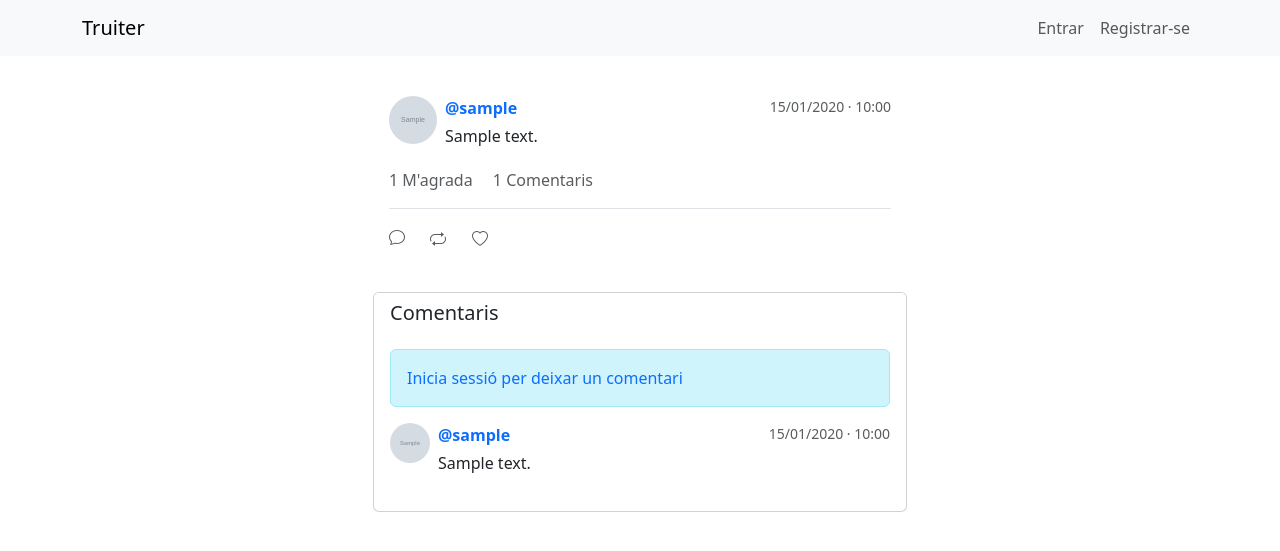
After one commit to navarropalatsi/xtec-truiter, a Django app: page /p/1 in a window 1280 px wide. The commit adds this page. Shown: the top 551 px of the page. Run offline with Django 5.2, Linux system fonts and the light colour scheme; tables that the repository leaves empty hold one stand-in row (values such as "Sample post"); grey boxes marked "Sample" are stand-in pictures.

Commit message:
Canviant vistes + començant repost

```diff
--- a/xarxa/templates/base.html
+++ b/xarxa/templates/base.html
@@ -9,6 +9,8 @@
             href="https://cdn.jsdelivr.net/npm/bootstrap@5.3.0/dist/css/bootstrap.min.css"
             rel="stylesheet"
         />
+        <!-- Bootstrap Icons CSS -->
+        <link rel="stylesheet" href="https://cdn.jsdelivr.net/npm/bootstrap-icons@1.13.1/font/bootstrap-icons.min.css">
     </head>
     <body>
         <!-- Navbar -->
--- /dev/null
+++ b/xarxa/templates/post.html
@@ -0,0 +1,147 @@
+{% extends 'base.html' %}
+{% load static %}
+
+{% block content %}
+<div class="container w-50 mt-3">
+    <!-- Post Principal -->
+    <div class="card mb-4 border-0">
+        <div class="card-body p-3">
+            <!-- Capçalera del Post -->
+            <div class="d-flex mb-2">
+                <img
+                    src="{{ post.author.profile.profile_picture.url }}"
+                    onerror="this.onerror=null; this.src='{% static 'profiles/default.jpg' %}'"
+                    alt="Foto de perfil"
+                    class="rounded-circle me-2"
+                    width="48"
+                    height="48"
+                />
+                <div class="flex-grow-1">
+                    <div class="d-flex justify-content-between">
+                        <div>
+                            <a href="{% url 'profile' post.author.username %}" class="text-decoration-none text-blue fw-bold">
+                                @{{ post.author.username }}
+                            </a>
+                            {% comment %} <span class="text-muted">@{{ post.author.username }}</span> {% endcomment %}
+                        </div>
+                        <small class="text-muted">{{ post.created_at|date:"d/m/Y · H:i" }}</small>
+                    </div>
+                    <div class="mt-1">
+                        <p class="mb-1">{{ post.content }}</p>
+                    </div>
+                </div>
+            </div>
+
+            <!-- Comptadors i Accions -->
+            <div class="mt-3 text-muted">
+                <span class="me-3">{{ post.likes.count }} M'agrada</span>
+                <span>{{ post.comments.count }} Comentaris</span>
+            </div>
+
+            <div class="d-flex gap-4 mt-3 border-top pt-3">
+                <!-- Comentari -->
+                <a href="#comentaris" class="text-decoration-none text-muted">
+                    <i class="bi bi-chat"></i>
+                </a>
+
+                <!-- Repost -->
+                <form method="post" action="{% url 'repost_post' post.id %}" class="d-inline">
+                    {% csrf_token %}
+                    <input type="hidden" name="next" value="{{ request.path }}" />
+                    <button type="submit" class="btn btn-link text-decoration-none text-muted p-0">
+                        <i class="bi bi-repeat"></i>
+                    </button>
+                </form>
+
+                <!-- M'agrada -->
+                <form method="post" action="{% url 'like_post' post.id %}" class="d-inline">
+                    {% csrf_token %}
+                    <input type="hidden" name="next" value="{{ request.path }}" />
+                    <button type="submit" class="btn btn-link text-decoration-none text-muted p-0">
+                        <i class="bi bi-heart{% if request.user in post.likes.all %}-fill text-danger{% endif %}"></i>
+                    </button>
+                </form>
+
+            </div>
+        </div>
+    </div>
+
+    <!-- Secció de Comentaris -->
+    <div class="card mb-4" id="comentaris">
+        <div class="card-header bg-white border-0">
+            <h5 class="mb-0">Comentaris</h5>
+        </div>
+
+        <div class="card-body p-3">
+            {% if user.is_authenticated %}
+            <!-- Formulari per afegir comentari -->
+            <div class="d-flex mb-4">
+                <img
+                    src="{{ user.profile.profile_picture.url }}"
+                    onerror="this.onerror=null; this.src='{% static 'profiles/default.jpg' %}'"
+                    alt="La teva foto"
+                    class="rounded-circle me-2"
+                    width="40"
+                    height="40"
+                />
+                <form method="post" action="{% url 'add_comment' post.id %}" class="flex-grow-1">
+                    {% csrf_token %}
+                    <div class="input-group">
+                        <textarea
+                            name="comment"
+                            class="form-control"
+                            placeholder="Escriu un comentari..."
+                            rows="1"
+                            style="resize: none;"
+                        ></textarea>
+                        <button type="submit" class="btn btn-primary">
+                            <i class="bi bi-send"></i>
+                        </button>
+                    </div>
+                </form>
+            </div>
+            {% else %}
+            <div class="alert alert-info">
+                <a href="{% url 'login' %}?next={{ request.path }}" class="text-decoration-none">
+                    Inicia sessió per deixar un comentari
+                </a>
+            </div>
+            {% endif %}
+
+            <!-- Llista de Comentaris -->
+            {% if post.comments.count %}
+                {% for comment in post.comments.all %}
+                <div class="d-flex mb-3">
+                    <img
+                        src="{{ comment.author.profile.profile_picture.url }}"
+                        onerror="this.onerror=null; this.src='{% static 'profiles/default.jpg' %}'"
+                        alt="Foto de perfil"
+                        class="rounded-circle me-2"
+                        width="40"
+                        height="40"
+                    />
+                    <div class="flex-grow-1">
+                        <div class="d-flex justify-content-between">
+                            <div>
+                                <a href="{% url 'profile' comment.author.username %}" class="text-decoration-none text-blue fw-bold">
+                                    @{{ comment.author.username }}
+                                </a>
+                            </div>
+                            <small class="text-muted">{{ comment.created_at|date:"d/m/Y · H:i" }}</small>
+                        </div>
+                        <div class="mt-1">
+                            <p class="mb-1">{{ comment.text }}</p>
+                        </div>
+                    </div>
+                </div>
+                {% endfor %}
+            {% else %}
+                <div class="text-center py-4 text-muted">
+                    <i class="bi bi-chat-left-dots fs-1"></i>
+                    <p class="mt-2">Encara no hi ha comentaris</p>
+                </div>
+            {% endif %}
+        </div>
+    </div>
+</div>
+{% endblock %}
--- a/xarxa/templates/profile.html
+++ b/xarxa/templates/profile.html
@@ -93,7 +93,7 @@
                     ❤️ {{ post.likes.count }}
                 </button>
             </form>
-            <a href="#" class="btn btn-sm btn-outline-secondary">💬 Comentar</a>
+            <a href="{% url 'post' post.id %}" class="btn btn-sm btn-outline-secondary">Veure sencer</a>
         </div>
     </div>
 </div>
--- a/xarxa/urls.py
+++ b/xarxa/urls.py
@@ -7,7 +7,10 @@ urlpatterns = [
     path("", views.home, name="home"),
     path("u/<str:username>/", views.profile, name="profile"),
     path("p/new/", views.create_post, name="create_post"),
+    path("p/<int:post_id>", views.post, name="post"),
     path("p/<int:post_id>/like/", views.like_post, name="like_post"),
+    path("p/<int:post_id>/add_comment/", views.add_comment, name="add_comment"),
+    path("p/<int:post_id>/repost_post/", views.repost_post, name="repost_post"),
     path("u/<str:username>/follow/", views.follow_user, name="follow_user"),
     path("u/<str:username>/unfollow/", views.unfollow_user, name="unfollow_user"),
     path("signup/", views.signup, name="signup"),
--- a/xarxa/views.py
+++ b/xarxa/views.py
@@ -35,6 +35,9 @@ def profile(request, username):
         request, "profile.html", {"watched_user": watched_user, "posts": posts, 'is_following': request.user in watched_user.profile.followers.all() if request.user.is_authenticated else False}
     )
 
+def post(request, post_id):
+    post = Post.objects.get(id=post_id)
+    return render(request, "post.html", {"post": post})
 
 def create_post(request):
     if request.method == "POST":
@@ -49,6 +52,23 @@ def create_post(request):
     return render(request, "home.html", {"form": form})
 
 
+def like_post(request, post_id):
+    post = Post.objects.get(id=post_id)
+    if request.user in post.likes.all():
+        post.likes.remove(request.user)  # Si ja li agrada, elimina el like
+    else:
+        post.likes.add(request.user)
+    next = request.POST.get("next", "/")
+    return redirect(next)
+
+def add_comment(request, post_id):
+    post = Post.objects.get(id=post_id)
+    if request.method == "POST":
+        comment_text = request.POST.get("comment")
+        if comment_text:
+            post.comments.create(author=request.user, text=comment_text)
+    return redirect("post", post_id=post_id)
+
 def follow_user(request, username):
     user_to_follow = User.objects.get(username=username)
     user_to_follow.profile.followers.add(request.user)
@@ -60,12 +80,13 @@ def unfollow_user(request, username):
     user_to_unfollow.profile.followers.remove(request.user)
     return redirect("profile", username=username)
 
-
-def like_post(request, post_id):
-    post = Post.objects.get(id=post_id)
-    if request.user in post.likes.all():
-        post.likes.remove(request.user)  # Si ja li agrada, elimina el like
-    else:
-        post.likes.add(request.user)
-    next = request.POST.get('next', '/')
-    return redirect(next)
+def repost_post(request, post_id):
+    original_post = Post.objects.get(id=post_id)
+    if request.method == "POST":
+        repost = Post.objects.create(
+            author=request.user,
+            content=original_post.content,
+            repost=original_post
+        )
+        return redirect("post", post_id=repost.id)
+    return redirect("post", post_id=post_id)
```
Also changed, not shown: xarxa/templates/home.html (+86 -33 lines).
